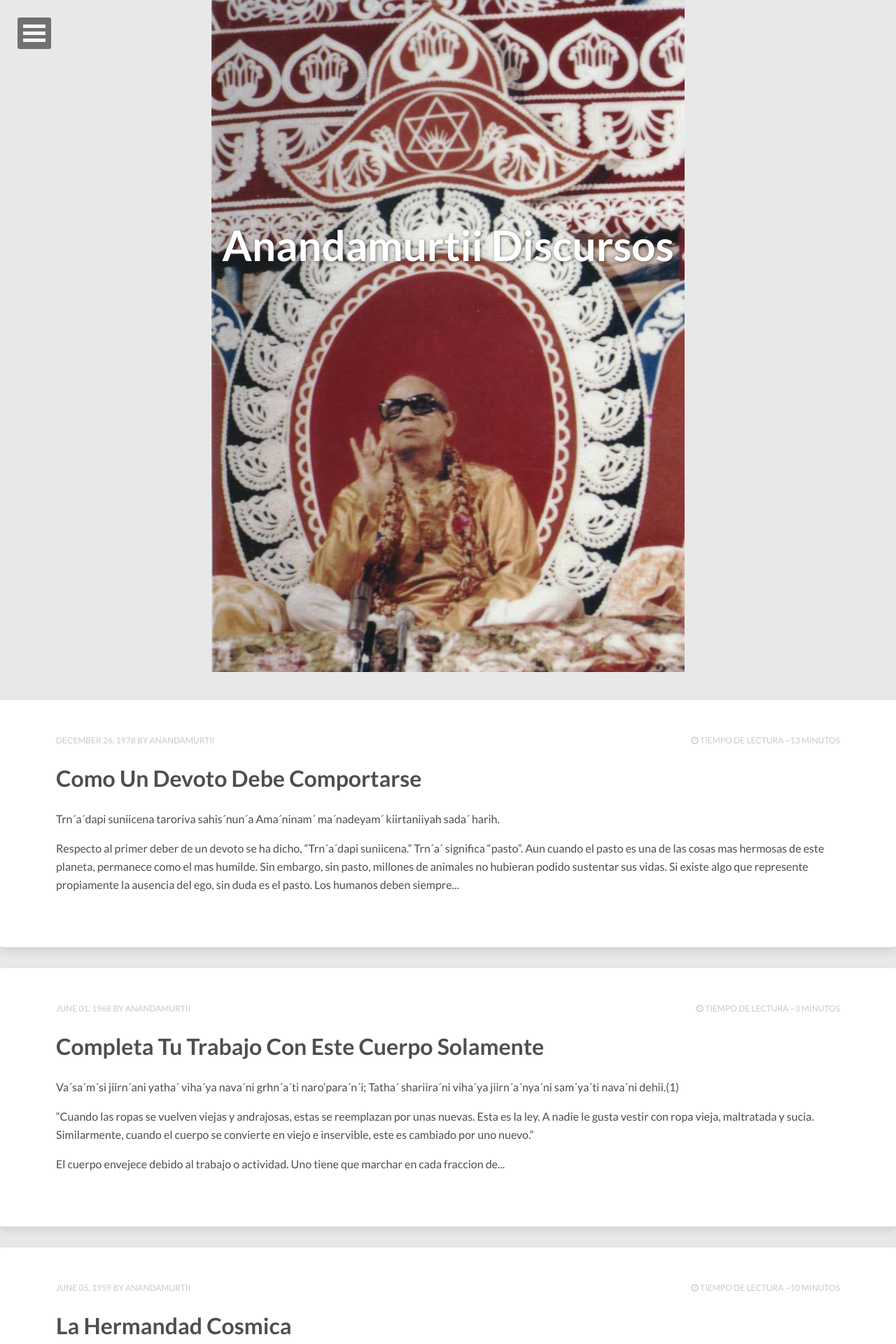
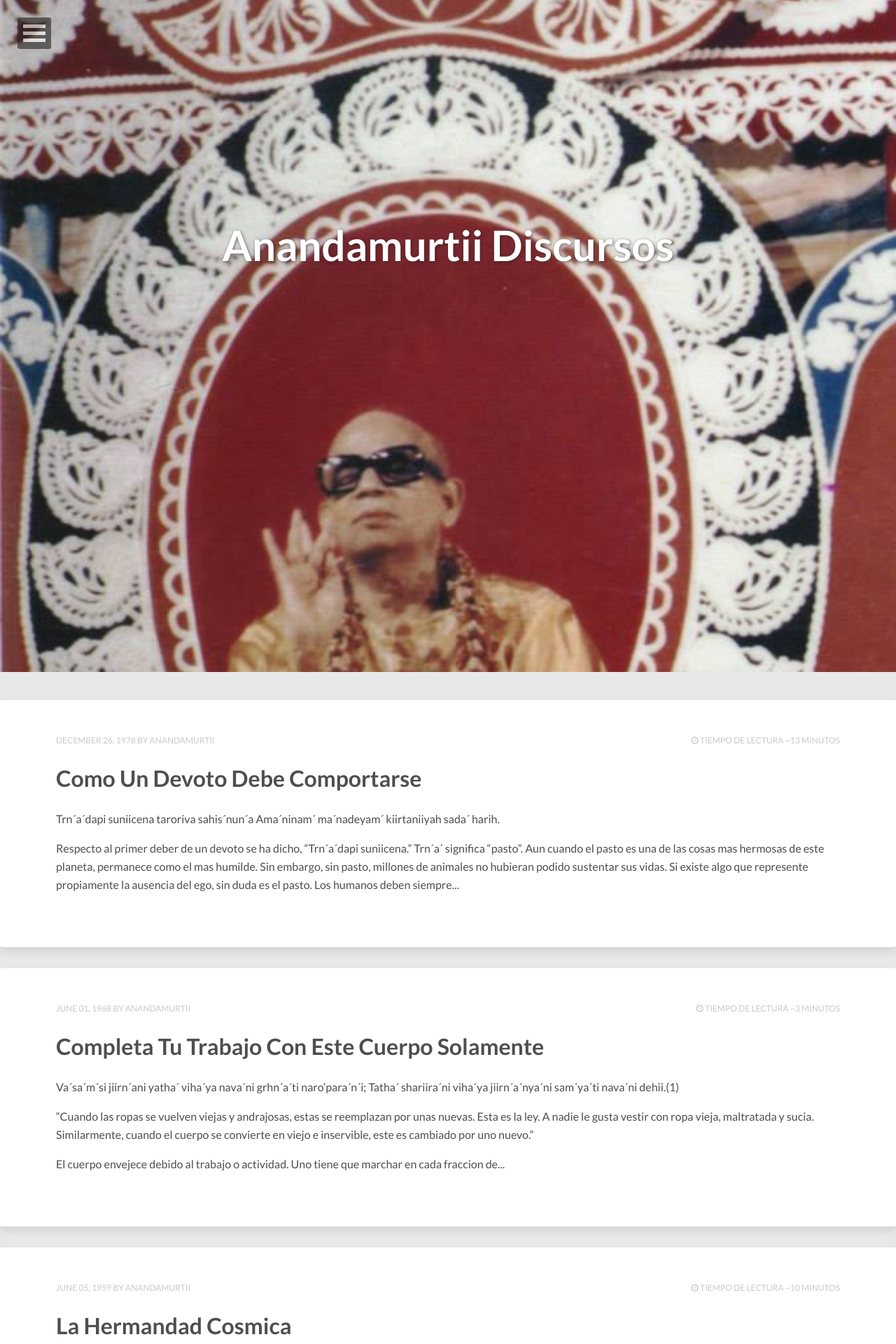
Before and after one commit to anandamurtiidiscursos/anandamurtiidiscursos.github.io, a Jekyll site: the page built from index.html, in a window 1280 px wide. Shown: the top 1920 px of the page at 70% size. Built offline with Jekyll 4.4.1, drawn with Linux system fonts in a browser that asks for light colours; nearby versions of some CDN libraries; the list of posts is cut into pages by our own code.

Commit message:
Updated _page.scss

```diff
--- a/_sass/_page.scss
+++ b/_sass/_page.scss
@@ -125,7 +125,7 @@ body {
 		right: 0;
 		bottom: 0;
 		margin: auto;
-		min-width: 50%;
+		min-width: 100%;
 		min-height: 960px; // match .entry-image min-height
 	}
 }
```
